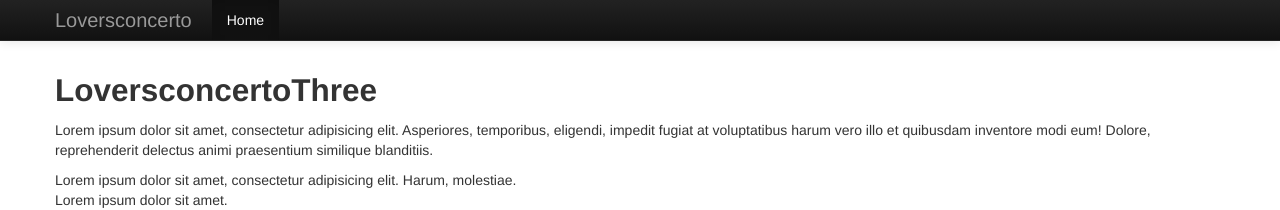
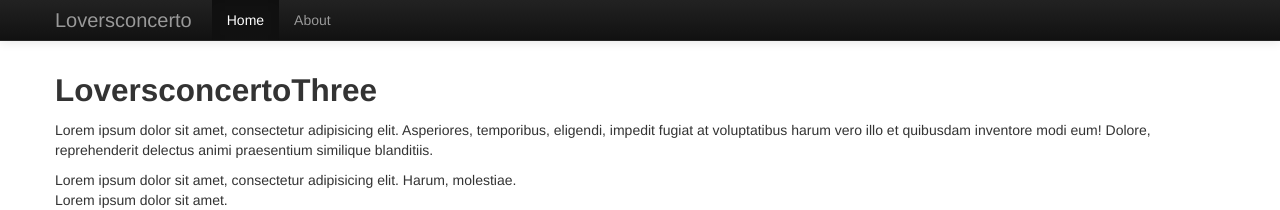
Before and after one commit to loversconcerto/loversconcerto.github.com, a Jekyll site: the page built from _posts/2014-01-25-LoversconcertoThree.md, in a window 1280 px wide. Shown: the top 210 px of the page. Built offline with Jekyll 4.4.1, drawn with Linux system fonts in a browser that asks for light colours; Markdown is read by kramdown in place of the engine named in the settings.

Commit message:
Update default.html

```diff
--- a/_layouts/default.html
+++ b/_layouts/default.html
@@ -36,6 +36,7 @@ v-collapse">
           <div class="nav-collapse collapse">
             <ul class="nav">
               <li class="active"><a href="/">Home</a></li>
+              <li><a href="#">About</a></li>
             </ul>
           </div>
         </div>
```
